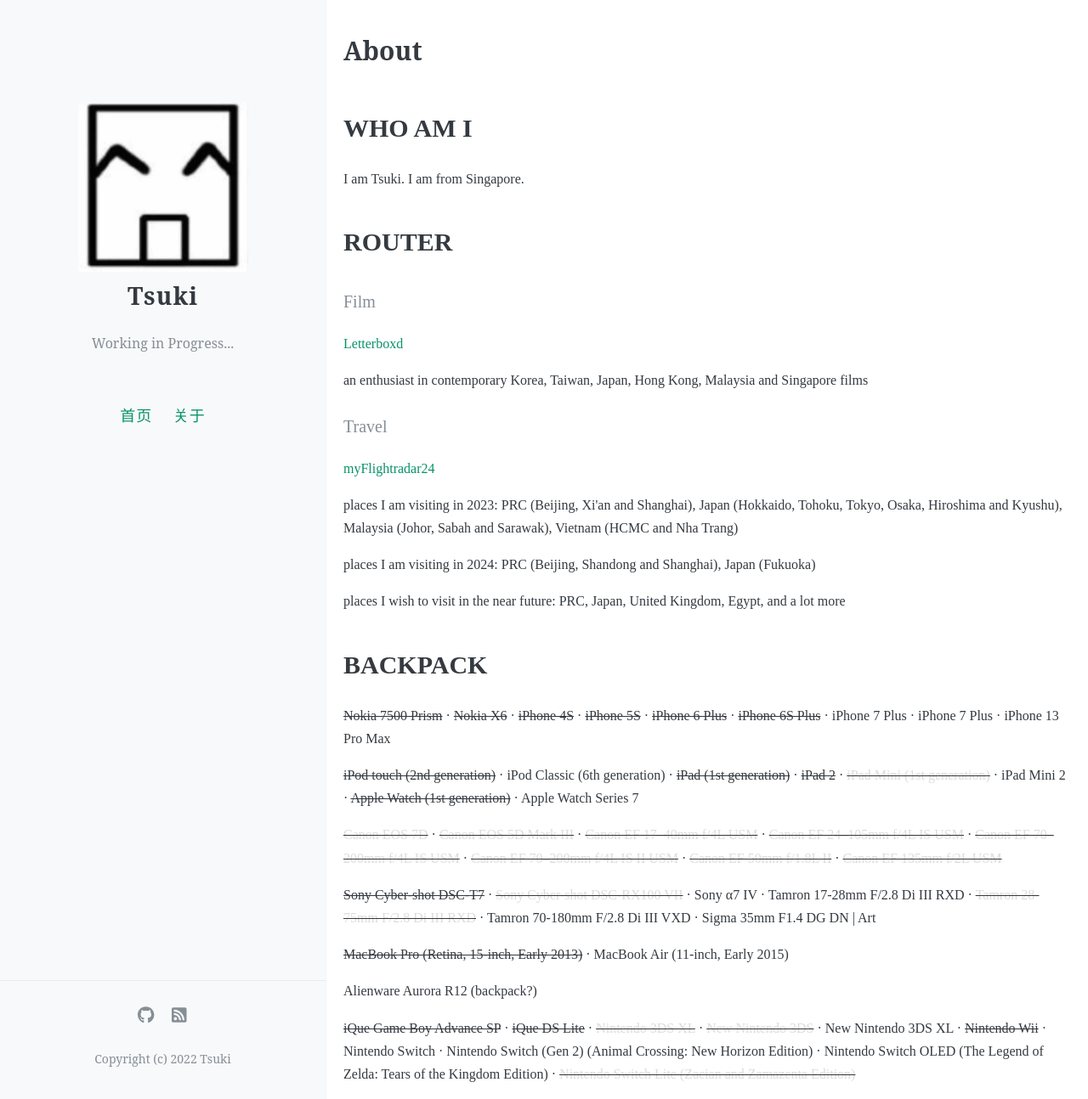
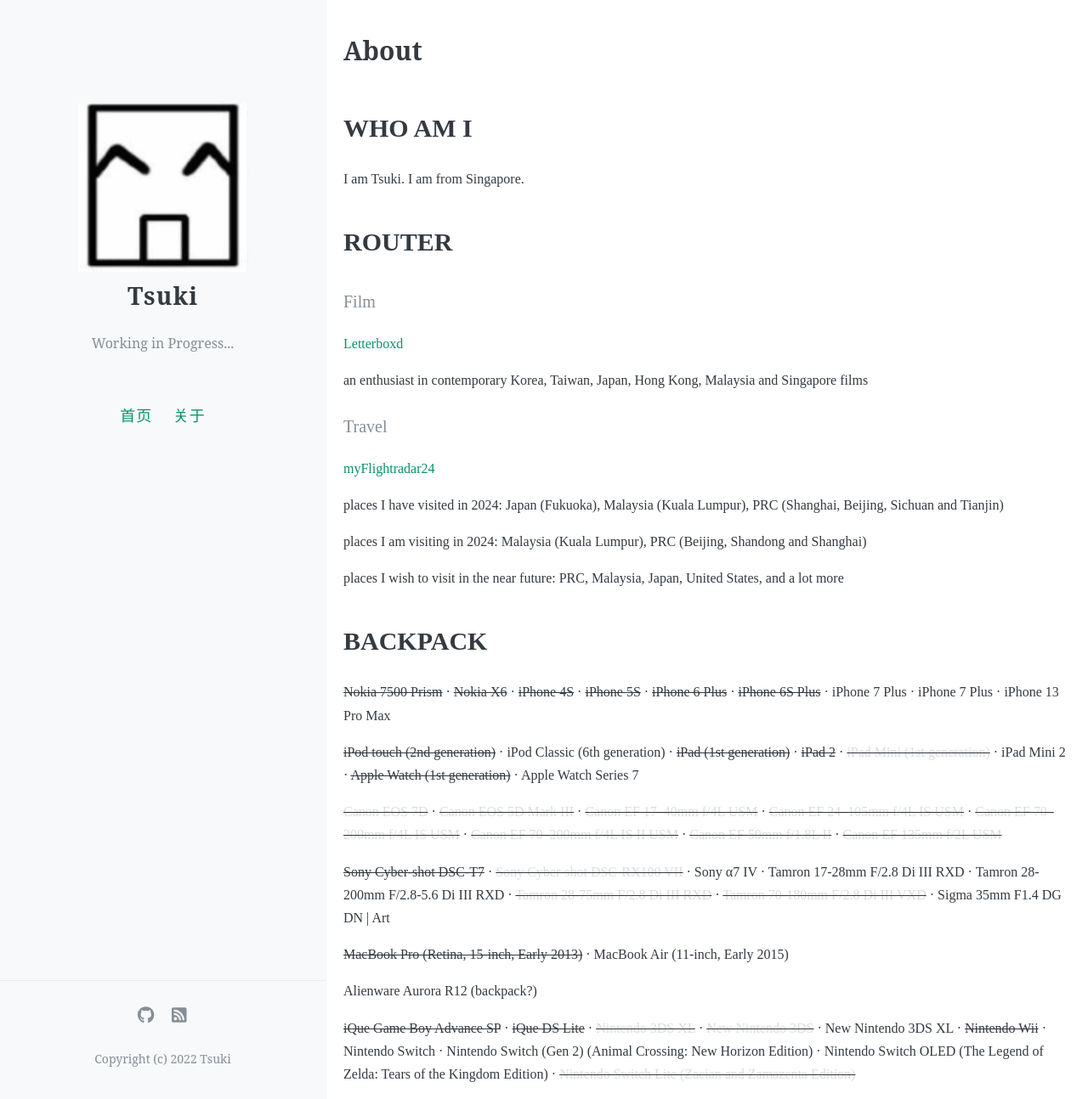
Before and after one commit to tsukisg/tsukisg.github.io, a Jekyll site: the page built from about.md, in a window 1280 px wide and 1294 px high. Shown: the whole window at 85% size. Built offline with Jekyll 4.4.1, drawn with Linux system fonts in a browser that asks for light colours; comment, search, counter and statistics services are not loaded.

Commit message:
update about.md

```diff
--- a/about.md
+++ b/about.md
@@ -20,11 +20,11 @@ permalink: /about/
 
 [<font face="futura">myFlightradar24</font>](https://my.flightradar24.com/Tsuki)
 
-<p><font face="futura">places I am visiting in 2023: PRC (Beijing, Xi'an and Shanghai), Japan (Hokkaido, Tohoku, Tokyo, Osaka, Hiroshima and Kyushu), Malaysia (Johor, Sabah and Sarawak), Vietnam (HCMC and Nha Trang)</font></p>
+<p><font face="futura">places I have visited in 2024: Japan (Fukuoka), Malaysia (Kuala Lumpur), PRC (Shanghai, Beijing, Sichuan and Tianjin)</font></p>
 
-<p><font face="futura">places I am visiting in 2024: PRC (Beijing, Shandong and Shanghai), Japan (Fukuoka)</font></p>
+<p><font face="futura">places I am visiting in 2024: Malaysia (Kuala Lumpur), PRC (Beijing, Shandong and Shanghai)</font></p>
 
-<p><font face="futura">places I wish to visit in the near future: PRC, Japan, United Kingdom, Egypt, and a lot more</font></p>
+<p><font face="futura">places I wish to visit in the near future: PRC, Malaysia, Japan, United States, and a lot more</font></p>
 
 # <font face="futura">BACKPACK</font>
 
@@ -34,7 +34,7 @@ permalink: /about/
 
 <p><font face="futura"><strike><font color="DCDCDC">Canon EOS 7D</font></strike> · <strike><font color="DCDCDC">Canon EOS 5D Mark III</font></strike> · <strike><font color="DCDCDC">Canon EF 17–40mm f/4L USM</font></strike> · <strike><font color="DCDCDC">Canon EF 24–105mm f/4L IS USM</font></strike> · <strike><font color="DCDCDC">Canon EF 70–200mm f/4L IS USM</font></strike> · <strike><font color="DCDCDC">Canon EF 70–200mm f/4L IS II USM</font></strike> · <strike><font color="DCDCDC">Canon EF 50mm f/1.8L II</font></strike> · <strike><font color="DCDCDC">Canon EF 135mm f/2L USM</font></strike></font></p>
 
-<p><font face="futura"><strike>Sony Cyber-shot DSC-T7</strike> · <strike><font color="DCDCDC">Sony Cyber-shot DSC-RX100 VII</font></strike> · Sony α7 IV · Tamron 17-28mm F/2.8 Di III RXD · <strike><font color="DCDCDC">Tamron 28-75mm F/2.8 Di III RXD</font></strike> · Tamron 70-180mm F/2.8 Di III VXD · Sigma 35mm F1.4 DG DN | Art</font></p>
+<p><font face="futura"><strike>Sony Cyber-shot DSC-T7</strike> · <strike><font color="DCDCDC">Sony Cyber-shot DSC-RX100 VII</font></strike> · Sony α7 IV · Tamron 17-28mm F/2.8 Di III RXD · Tamron 28-200mm F/2.8-5.6 Di III RXD · <strike><font color="DCDCDC">Tamron 28-75mm F/2.8 Di III RXD</font></strike> · <strike><font color="DCDCDC">Tamron 70-180mm F/2.8 Di III VXD</font></strike> · Sigma 35mm F1.4 DG DN | Art</font></p>
 
 <p><font face="futura"><strike>MacBook Pro (Retina, 15-inch, Early 2013)</strike> · MacBook Air (11-inch, Early 2015)</font></p>
 
```
